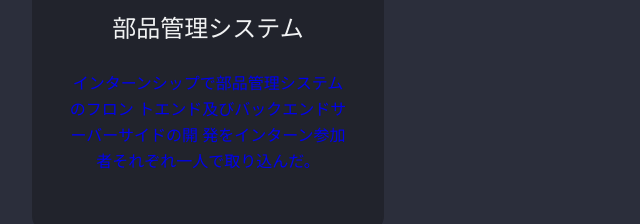
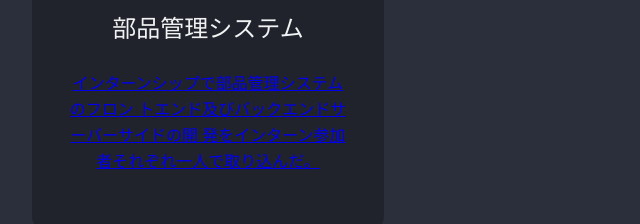
Before and after one commit to charliewdj/portfolio-charlie, a plain HTML site: page index.html in a window 1280 px wide. Shown: the part 3001-3225 px from the top of the page, 56-696 px from the left. Drawn offline with nearby package versions, Linux system fonts and the light colour scheme.

Commit message:
Update index.html

```diff
--- a/index.html
+++ b/index.html
@@ -293,10 +293,12 @@
                         部品管理システム
                      </h2>
 
-                     <p class="services__description" class="services__link">
-                        インターンシップで部品管理システムのフロン
-                        トエンド及びバックエンドサーバーサイドの開
-                        発をインターン参加者それぞれ一人で取り込んだ。
+                     <p class="services__description">
+                        <span class="services__link">
+                           インターンシップで部品管理システムのフロン
+                           トエンド及びバックエンドサーバーサイドの開
+                           発をインターン参加者それぞれ一人で取り込んだ。
+                        <span/>
                      </p>
                   </article>
               <a/>
```
